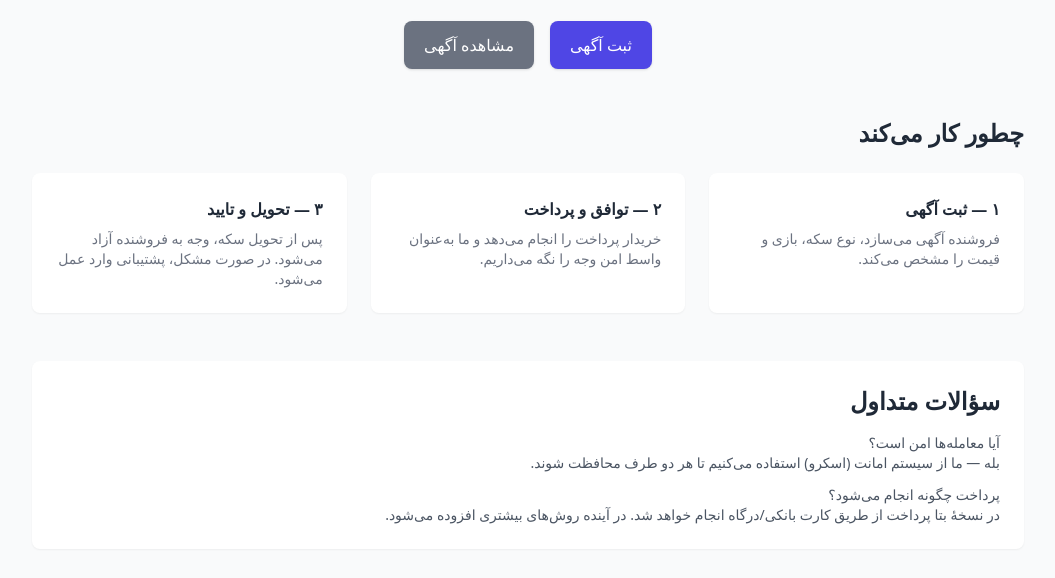
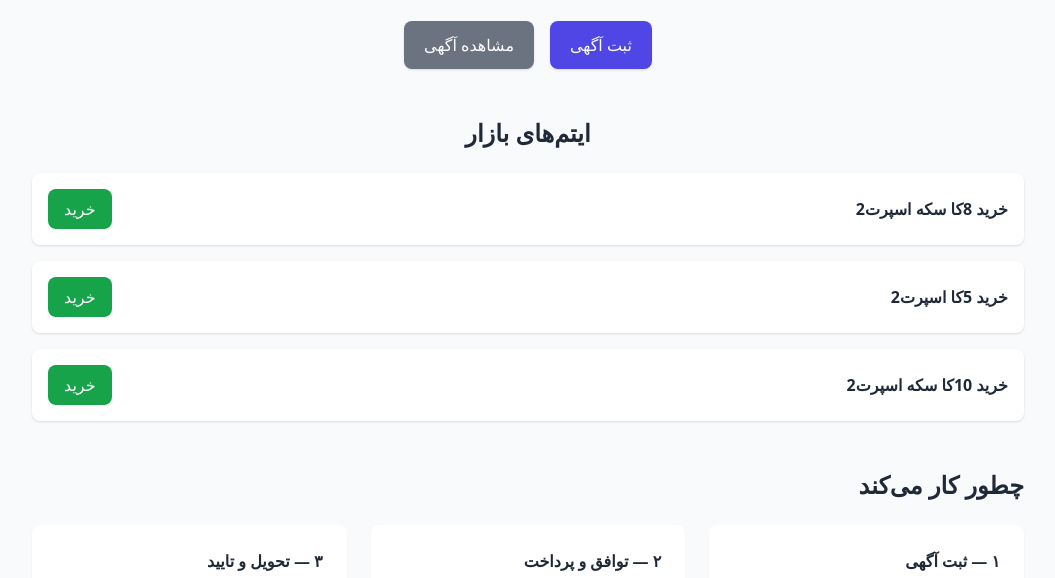
Before and after one commit to bobarbini-stack/TRON, a plain HTML site: page index.html in a window 1280 px wide. Shown: the part 203-781 px from the top of the page, without its empty margins (112-1167 px from the left). Drawn offline with nearby package versions, Linux system fonts and the light colour scheme.

Commit message:
Update index.html

```diff
--- a/index.html
+++ b/index.html
@@ -46,7 +46,34 @@
         <a href="https://rubika.ir/Gosettaki" target="_blank" class="px-5 py-3 bg-indigo-600 text-white rounded-lg shadow hover:bg-indigo-700 transition">ثبت آگهی</a>
         <a href="https://bobarbini-stack.github.io/TRON1/" target="_blank" class="px-5 py-3 bg-gray-500 text-white rounded-lg shadow hover:bg-gray-600 transition">مشاهده آگهی</a>
       </div>
-    </section><!-- HOW IT WORKS -->
+    </section><!-- ITEMS MARKET -->
+<section id="market-items" class="max-w-5xl mx-auto mt-12">
+  <h2 class="text-2xl font-bold mb-6 text-center">ایتم‌های بازار</h2>
+
+  <div class="bg-white p-4 rounded-lg shadow mb-4 flex justify-between items-center">
+    <div>
+      <p class="font-semibold">خرید 8کا سکه اسپرت2</p>
+    </div>
+    <button onclick="buyItem('8کا سکه اسپرت2', 5000)" class="px-4 py-2 bg-green-600 text-white rounded-lg hover:bg-green-700 transition">خرید</button>
+  </div>
+
+  <div class="bg-white p-4 rounded-lg shadow mb-4 flex justify-between items-center">
+    <div>
+      <p class="font-semibold">خرید 5کا اسپرت2</p>
+    </div>
+    <button onclick="buyItem('اسپرت 2', 3000)" class="px-4 py-2 bg-green-600 text-white rounded-lg hover:bg-green-700 transition">خرید</button>
+  </div>
+
+  <div class="bg-white p-4 rounded-lg shadow mb-4 flex justify-between items-center">
+    <div>
+      <p class="font-semibold">خرید 10کا سکه اسپرت2</p>
+    </div>
+    <button onclick="buyItem('10کا سکه اسپرت2', 7000)" class="px-4 py-2 bg-green-600 text-white rounded-lg hover:bg-green-700 transition">خرید</button>
+  </div>
+
+</section>
+
+<!-- HOW IT WORKS -->
 <section id="how" class="mt-12">
   <h3 class="text-2xl font-bold">چطور کار می‌کند</h3>
   <div class="mt-6 grid grid-cols-1 md:grid-cols-3 gap-6">
@@ -96,5 +123,9 @@
       const m = document.getElementById('mobileMenu');
       m.classList.toggle('hidden');
     });
+
+    function buyItem(itemName, price) {
+      alert(`شما می‌توانید با پرداخت ${price.toLocaleString()} تومن این ایتم (${itemName}) را دریافت کنید.\n\nشماره کارت: 0393 3820 2915 5022\nبه نام حسین سیمیاری\nبعد از پرداخت به ایدی روبیکا @Gosettaki پیام و رسید خود را وارد کنید.\nمی‌توانید بجای پول از طاق، ایتم یا سکه دیگر استفاده کنید.`);
+    }
   </script></body>
-</html>
+  </html>
```
